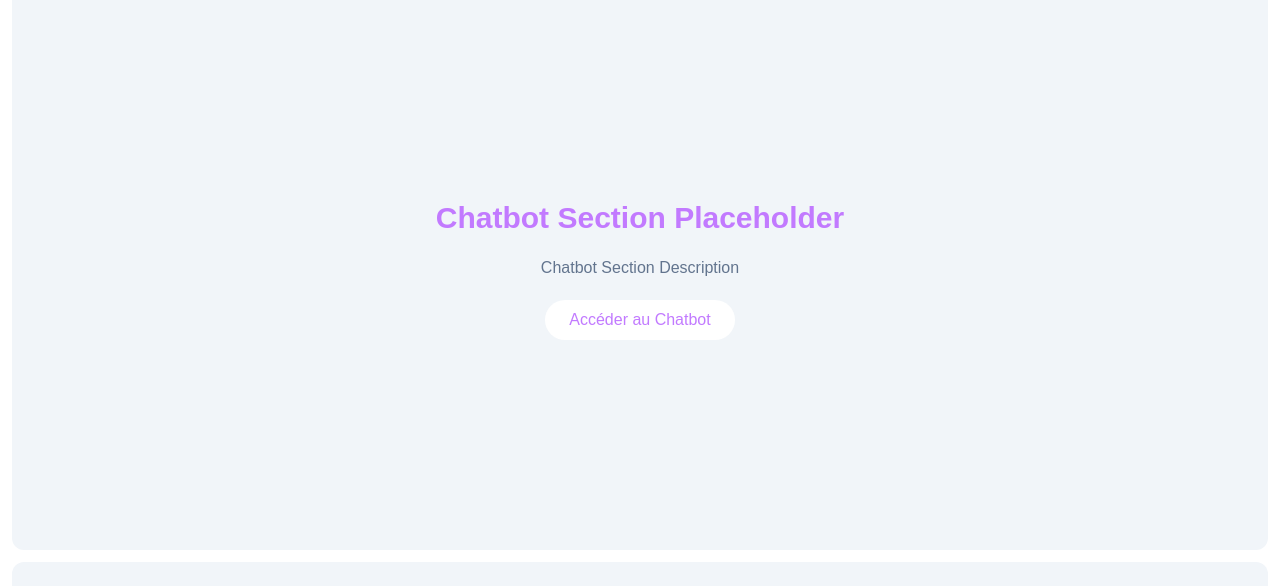
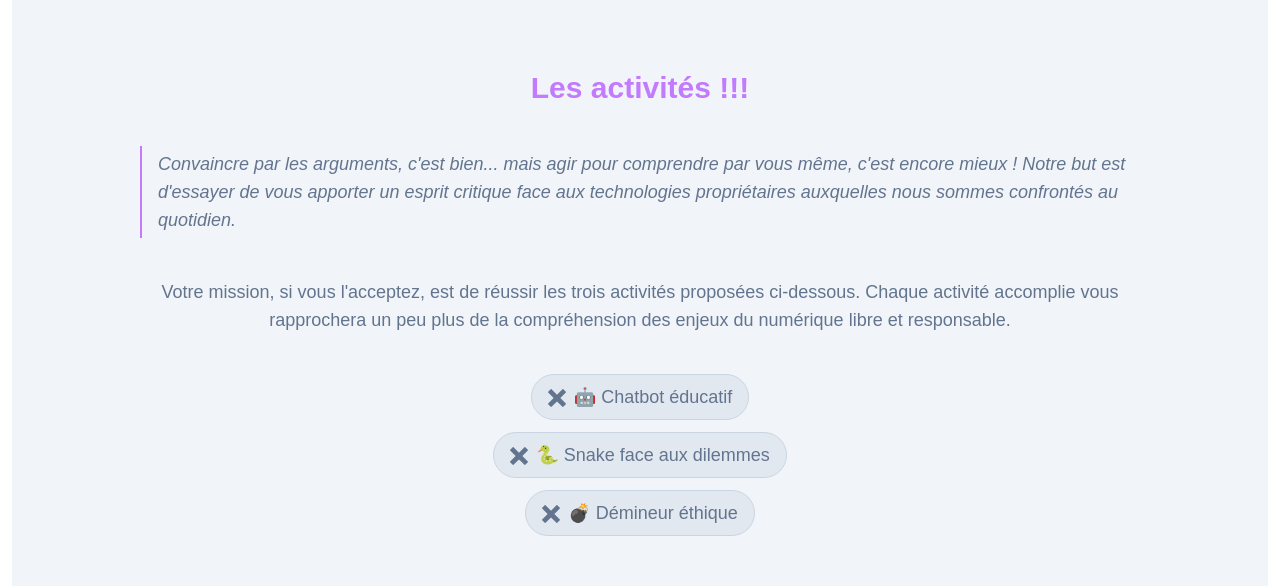
Before and after one commit to ErwanCoubret/ndi-2025, a Next.js app in the folder next-app/: page / in a window 1280 px wide. Shown: the part 810-1396 px from the top of the page. Built offline with nearby package versions, Linux system fonts and the light colour scheme.

Commit message:
feat: activity section

```diff
--- a/next-app/app/(root)/page.tsx
+++ b/next-app/app/(root)/page.tsx
@@ -1,13 +1,39 @@
+"use client";
+
 import ChatbotSection from "../components/chatbot/ChatbotSection";
 import AssoSection from "../components/asso/AssoSection";
 import HeroSection from "../components/hero/HeroSection";
 import MineSwipperSection from "../components/mine-swipper/MineSwipperSection";
 import SnakeSection from "../components/snake/SnakeSection";
+import { Activity, useEffect, useState } from "react";
+import ActivitySection from "../components/activity/ActivitySection";
 
 export default function Home() {
+  const [chatbotFlag, setChatbotFlag] = useState(false);
+  const [snakeFlag, setSnakeFlag] = useState(false);
+  const [mineFlag, setMineFlag] = useState(false);
+
+  useEffect(() => {
+    const chatbotFlagFromStorage = window.localStorage.getItem("chatbotFlag");
+    const snakeFlagFromStorage = window.localStorage.getItem("snakeFlag");
+    const mineFlagFromStorage = window.localStorage.getItem("mineFlag");
+
+    if (chatbotFlagFromStorage === "1") setChatbotFlag(true);
+    if (snakeFlagFromStorage === "1") setSnakeFlag(true);
+    if (mineFlagFromStorage === "1") setMineFlag(true);
+  }, []);
+
   return (
     <div className="min-h-screen">
       <HeroSection />
+      <ActivitySection
+        chatbotFlag={chatbotFlag}
+        setChatbotFlag={setChatbotFlag}
+        snakeFlag={snakeFlag}
+        setSnakeFlag={setSnakeFlag}
+        mineFlag={mineFlag}
+        setMineFlag={setMineFlag}
+      />
       <ChatbotSection />
       <SnakeSection />
       <MineSwipperSection />
--- /dev/null
+++ b/next-app/app/components/activity/ActivitySection.tsx
@@ -0,0 +1,93 @@
+import { FaCheck } from "react-icons/fa6";
+import { ImCross } from "react-icons/im";
+
+export default function ActivitySection({
+  chatbotFlag,
+  setChatbotFlag,
+  snakeFlag,
+  setSnakeFlag,
+  mineFlag,
+  setMineFlag,
+}: {
+  chatbotFlag: boolean;
+  setChatbotFlag: (flag: boolean) => void;
+  snakeFlag: boolean;
+  setSnakeFlag: (flag: boolean) => void;
+  mineFlag: boolean;
+  setMineFlag: (flag: boolean) => void;
+}) {
+  return (
+    <div className="relative w-full h-fit pb-1 px-1 lg:pb-3 lg:px-3 text-lg">
+      <div id="activity" className="absolute -mt-20" />
+
+      <div className="w-full h-full text-slate-500 min-h-[50vh] flex flex-col gap-10 items-center justify-center bg-slate-100 py-20 px-4 rounded xl:rounded-xl relative overflow-hidden">
+        <h1 className="text-center text-3xl font-bold text-purple-400">
+          Les activités !!!
+        </h1>
+
+        <p className=" max-w-250 border-l-2 border-purple-400 py-1 pl-4 italic">
+          Convaincre par les arguments, c'est bien... mais agir pour comprendre
+          par vous même, c'est encore mieux ! Notre but est d'essayer de vous
+          apporter un esprit critique face aux technologies propriétaires
+          auxquelles nous sommes confrontés au quotidien.
+        </p>
+
+        <div className="max-w-250 text-center flex flex-col gap-4 items-center justify-center">
+          <p>
+            Votre mission, si vous l'acceptez, est de réussir les trois
+            activités proposées ci-dessous. Chaque activité accomplie vous
+            rapprochera un peu plus de la compréhension des enjeux du numérique
+            libre et responsable.
+          </p>
+        </div>
+
+        <div className="flex flex-col items-center gap-3">
+          <div
+            className={`py-2 px-4 w-fit rounded-full border ${
+              chatbotFlag
+                ? "border-green-500 bg-green-100"
+                : "border-slate-300 bg-slate-200"
+            }`}
+          >
+            {chatbotFlag ? (
+              <FaCheck className="inline text-green-500 mr-2" />
+            ) : (
+              <ImCross className="inline text-slate-500 mr-2" />
+            )}
+            🤖 Chatbot éducatif
+          </div>
+
+          <div
+            className={`py-2 px-4 w-fit rounded-full border ${
+              snakeFlag
+                ? "border-green-500 bg-green-100"
+                : "border-slate-300 bg-slate-200"
+            }`}
+          >
+            {snakeFlag ? (
+              <FaCheck className="inline text-green-500 mr-2" />
+            ) : (
+              <ImCross className="inline text-slate-500 mr-2" />
+            )}
+            🐍 Snake face aux dilemmes
+          </div>
+
+          <div
+            className={`py-2 px-4 w-fit rounded-full border ${
+              mineFlag
+                ? "border-green-500 bg-green-100"
+                : "border-slate-300 bg-slate-200"
+            }`}
+          >
+            {mineFlag ? (
+              <FaCheck className="inline text-green-500 mr-2" />
+            ) : (
+              <ImCross className="inline text-slate-500 mr-2" />
+            )}
+            💣 Démineur éthique
+          </div>
+        </div>
+      </div>
+    </div>
+  );
+}
--- a/next-app/app/components/asso/AssoSection.tsx
+++ b/next-app/app/components/asso/AssoSection.tsx
@@ -1,6 +1,6 @@
 import Image from "next/image";
 import Link from "next/link";
-import { FaArrowRight } from "react-icons/fa6";
+import { FaGlobe, FaVideo } from "react-icons/fa6";
 
 export default function AssoSection() {
   return (
@@ -59,16 +59,29 @@ export default function AssoSection() {
           captifs.
         </p>
 
+      <div className="flex gap-4">
         <Link
           href="https://nird.forge.apps.education.fr/"
           target="_blank"
           className="bg-white w-fit text-purple-400 flex items-center justify-center px-6 py-2 rounded-full transform hover:scale-105 duration-300 hover:bg-purple-400 hover:text-white transition-all cursor-pointer group relative"
         >
-          <FaArrowRight className="absolute right-6 transform transition-all duration-300 ease-in-out rotate-90 opacity-0 group-hover:rotate-0 group-hover:opacity-100 group-hover:right-4" />
+          <FaGlobe className="absolute right-6 transform transition-all duration-300 ease-in-out rotate-90 opacity-0 group-hover:rotate-0 group-hover:opacity-100 group-hover:right-4" />
           <span className="transition-all duration-300 ease-in-out group-hover:pr-6">
             Site de la démarche NIRD
           </span>
         </Link>
+
+        <Link
+          href="https://tube-numerique-educatif.apps.education.fr/w/pZCnzPKTYX2iF38Qh4ZGmq"
+          target="_blank"
+          className="bg-white w-fit text-purple-400 flex items-center justify-center px-6 py-2 rounded-full transform hover:scale-105 duration-300 hover:bg-purple-400 hover:text-white transition-all cursor-pointer group relative"
+        >
+          <FaVideo className="absolute right-6 transform transition-all duration-300 ease-in-out rotate-90 opacity-0 group-hover:rotate-0 group-hover:opacity-100 group-hover:right-4" />
+          <span className="transition-all duration-300 ease-in-out group-hover:pr-6">
+            Vidéo de présentation NIRD
+          </span>
+        </Link>
+      </div>
       </div>
     </div>
   );
--- a/next-app/app/components/hero/HeroSection.tsx
+++ b/next-app/app/components/hero/HeroSection.tsx
@@ -91,7 +91,7 @@ export default function HeroSection() {
 
           <div className="flex max-w-100 gap-3 mt-6 font-medium xl:text-lg">
             <Link
-              href="/#chatbot"
+              href="/#activity"
               className="bg-white w-fit text-purple-400 flex items-center justify-center px-6 py-2 rounded-full transform hover:scale-105 duration-300 hover:bg-purple-400 hover:text-white transition-all cursor-pointer group relative"
             >
               <FaArrowDown className="absolute right-6 transform transition-all duration-300 ease-in-out rotate-90 opacity-0 group-hover:rotate-0 group-hover:opacity-100 group-hover:right-4" />
--- a/next-app/package.json
+++ b/next-app/package.json
@@ -4,7 +4,7 @@
   "private": true,
   "scripts": {
     "clean": "rm -rf dist build .next .cache",
-    "dev": "next dev",
+    "dev": "next dev --webpack",
     "build": "next build",
     "start": "next start",
     "lint": "eslint"
```
Also changed, not shown: 1 other file (tests, documents, lock files or other folders).
